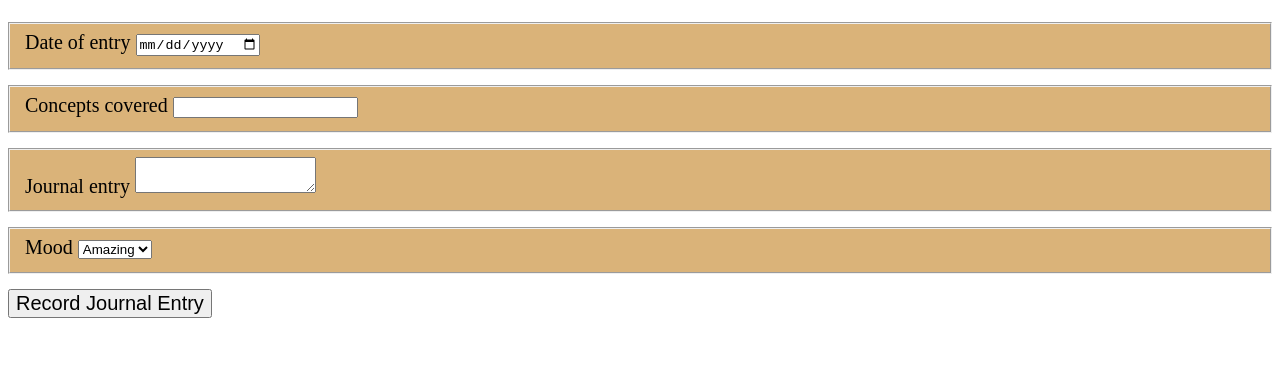
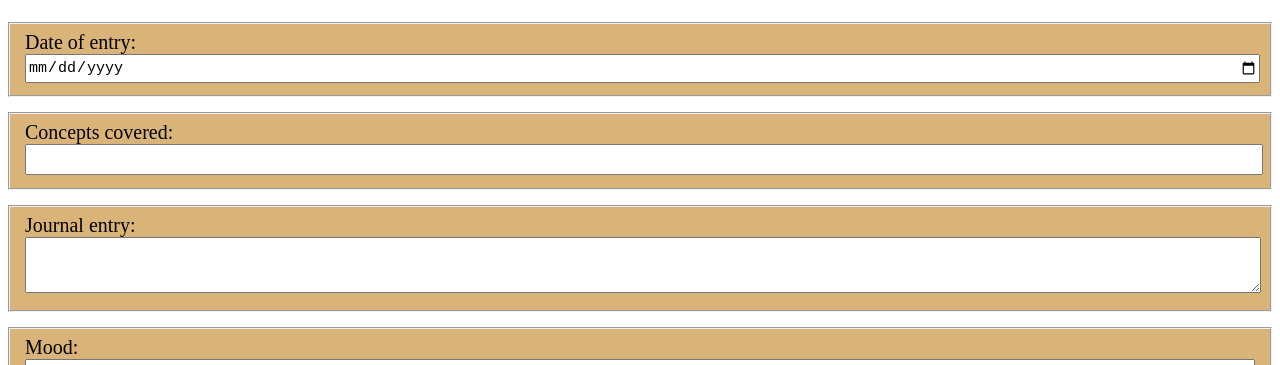
Before and after one commit to laurenriddle/Daily-Journal-Book3-Template, a plain HTML site: page src/index.html in a window 1280 px wide. Shown: the part 99-464 px from the top of the page. Drawn offline with Linux system fonts and the light colour scheme; no server answers.

Commit message:
added css to input fields

```diff
--- a/src/scripts/createForm.js
+++ b/src/scripts/createForm.js
@@ -3,19 +3,19 @@ const buildAndAppendSearchForm = () => {
    `<h1>Daily Journal</h1>
     <form>
         <fieldset>
-            <label for="date-input">Date of entry</label>
+            <label for="date-input">Date of entry:</label>
             <input type="date" name="date-input" id="date" required>
         </fieldset>
         <fieldset>
-            <label for="concept-input">Concepts covered</label>
+            <label for="concept-input">Concepts covered:</label>
             <input type="text" name="concept-input" id="subject" pattern="[A-Za-z0-9(){}:;]+" required>
         </fieldset>
         <fieldset>
-            <label for="entry-input">Journal entry</label>
+            <label for="entry-input">Journal entry:</label>
             <textarea name="entry-input" id="entry" pattern="[A-Za-z0-9(){}:;]+" required></textarea>
         </fieldset>
         <fieldset>
-            <label for="mood-input">Mood</label>
+            <label for="mood-input">Mood:</label>
             <select id="mood" name="mood-input" required>
                 <option value="Amazing">Amazing</option>
                 <option value="Great">Great</option>
--- a/src/styles/main.css
+++ b/src/styles/main.css
@@ -14,6 +14,14 @@ fieldset {
 }
 input{
     padding: 10px auto;
+    width: 100%;
+    height: 25px;
+    font-size: 15px;
+}
+textarea {
+    width: 100%;
+    height: 50px;
+    font-size: 15px;
 }
 button {
     padding: 15px auto;
@@ -25,3 +33,8 @@ section {
     padding: 10px;
     background-color: gainsboro;
 }
+select {
+    width: 100%;
+    height: 35px;
+    font-size: 15px;
+}
```
Also changed, not shown: api/entries.json (+0 -21 lines).
